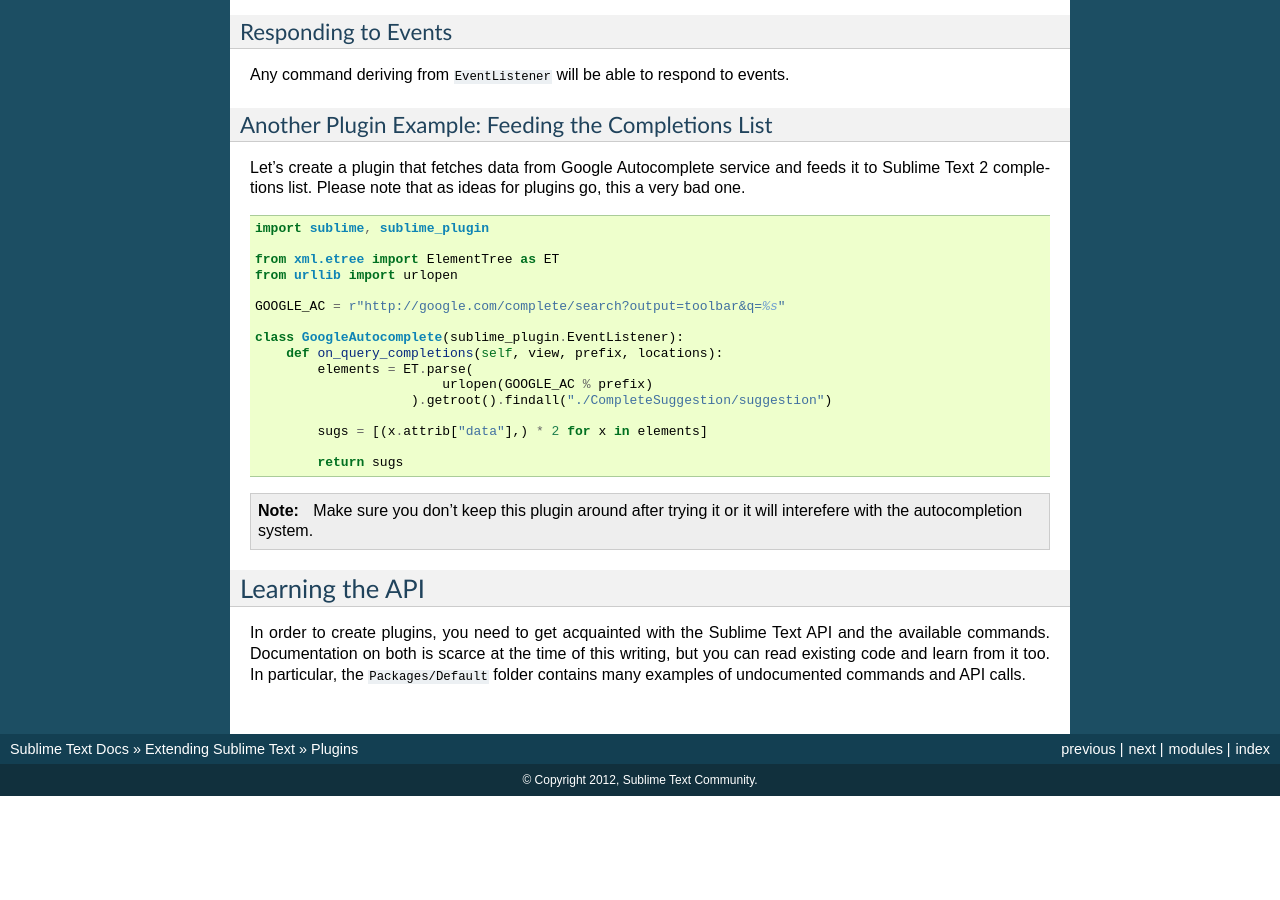
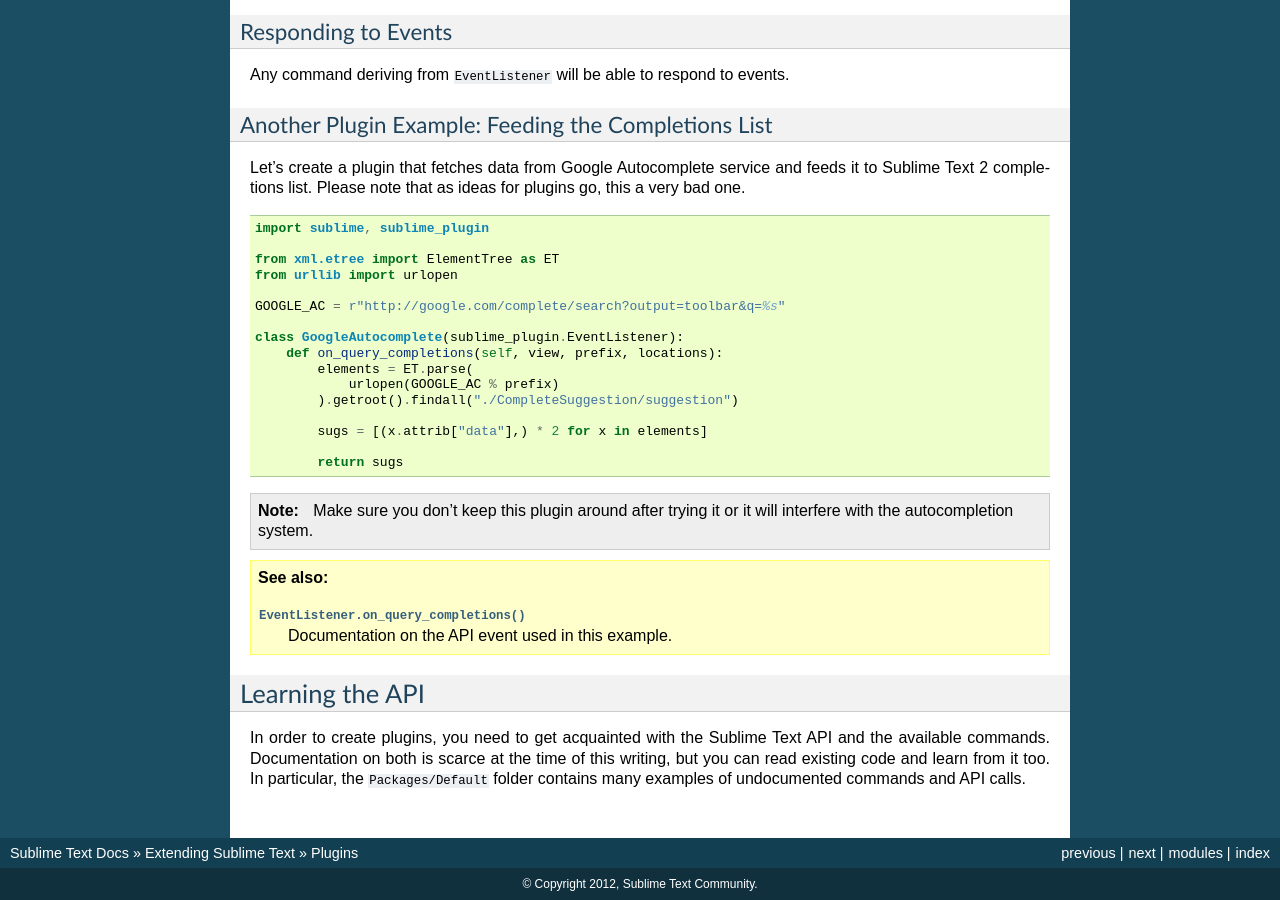
Before and after one commit to guillermooo/sublime-undocs, a Sphinx documentation site: the page built from source/extensibility/plugins.rst, in a window 1280 px wide and 900 px high, scrolled down 2570 px. Built offline with Sphinx 7.4.7, drawn with Linux system fonts in a browser that asks for light colours; before the commit the page ends 3366 px from its top, so only the background shows below that.

Commit message:
Add EventListener.on_query_completions and View.match_selector API docs

```diff
--- a/source/extensibility/plugins.rst
+++ b/source/extensibility/plugins.rst
@@ -163,6 +163,8 @@ Responding to Events
 Any command deriving from ``EventListener`` will be able to respond to events.
 
 
+.. _plugins-completions-example:
+
 Another Plugin Example: Feeding the Completions List
 ----------------------------------------------------
 
@@ -170,28 +172,35 @@ Let's create a plugin that fetches data from Google Autocomplete service and
 feeds it to Sublime Text 2 completions list. Please note that as ideas for
 plugins go, this a very bad one.
 
-::
+.. sourcecode:: py
 
-	import sublime, sublime_plugin
+    import sublime, sublime_plugin
 
-	from xml.etree import ElementTree as ET
-	from urllib import urlopen
+    from xml.etree import ElementTree as ET
+    from urllib import urlopen
 
-	GOOGLE_AC = r"http://google.com/complete/search?output=toolbar&q=%s"
+    GOOGLE_AC = r"http://google.com/complete/search?output=toolbar&q=%s"
 
-	class GoogleAutocomplete(sublime_plugin.EventListener):
-	    def on_query_completions(self, view, prefix, locations):
-	        elements = ET.parse(
-	                        urlopen(GOOGLE_AC % prefix)
-	                    ).getroot().findall("./CompleteSuggestion/suggestion")
+    class GoogleAutocomplete(sublime_plugin.EventListener):
+        def on_query_completions(self, view, prefix, locations):
+            elements = ET.parse(
+                urlopen(GOOGLE_AC % prefix)
+            ).getroot().findall("./CompleteSuggestion/suggestion")
 
-	        sugs = [(x.attrib["data"],) * 2 for x in elements]
+            sugs = [(x.attrib["data"],) * 2 for x in elements]
 
-	        return sugs
+            return sugs
 
 .. note::
-	Make sure you don't keep this plugin around after trying it or it will
-	interefere with the autocompletion system.
+    Make sure you don't keep this plugin around after trying it or it will
+    interfere with the autocompletion system.
+
+.. seealso::
+
+    .. py:currentmodule:: sublime_plugin
+
+    :py:meth:`EventListener.on_query_completions`
+        Documentation on the API event used in this example.
 
 
 Learning the API
@@ -200,5 +209,5 @@ Learning the API
 In order to create plugins, you need to get acquainted with the Sublime Text
 API and the available commands. Documentation on both is scarce at the time of
 this writing, but you can read existing code and learn from it too. In
-particular, the ``Packages/Default`` folder contains many examples of
+particular, the :file:`Packages/Default` folder contains many examples of
 undocumented commands and API calls.
```
Also changed, not shown: source/reference/api.rst (+106 -6 lines).
